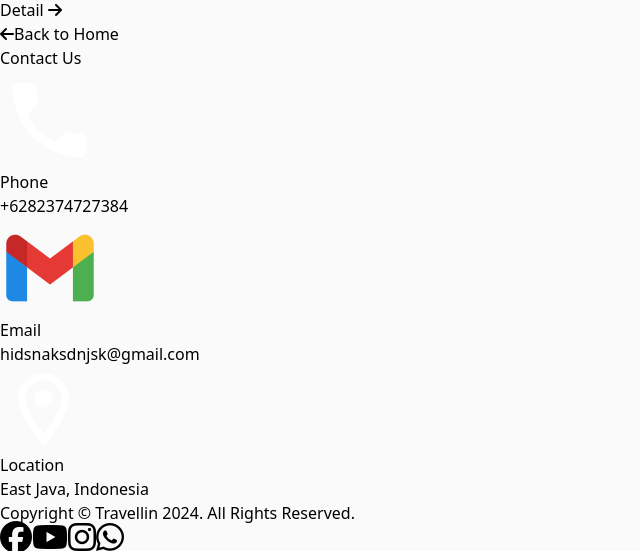
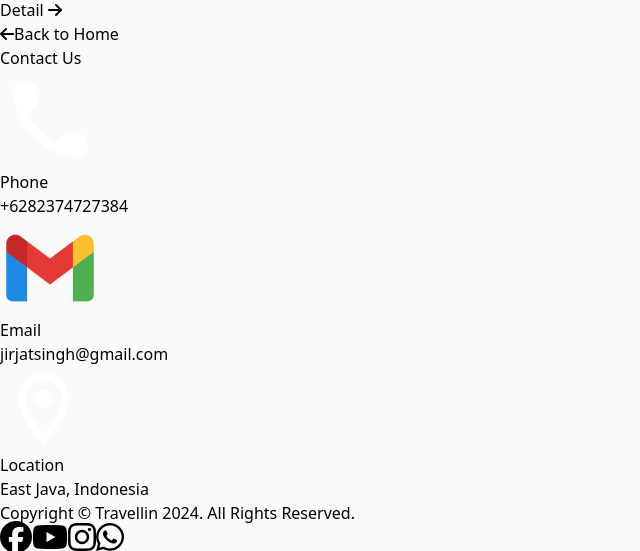
Before and after one commit to hikmahabdillah/Web-Travel, a React (Vite) app in the folder web-travel/: page /all-package in a window 1280 px wide. Shown: the part 3941-4492 px from the top of the page, without its empty margins (0-640 px from the left). Built offline with nearby package versions, Linux system fonts and the light colour scheme.

Commit message:
optimizing code on footer section

```diff
--- /dev/null
+++ b/web-travel/public/data/dataLink.json
@@ -0,0 +1,51 @@
+[
+  {
+    "id" : 1,
+    "name" : "Phone",
+    "link" : "#",
+    "content" : "+6282374727384",
+    "img" : "/img/Phone.png"
+  },
+  {
+    "id" : 2,
+    "name" : "Email",
+    "link" : "#",
+    "content" : "jirjatsingh@gmail.com",
+    "img" : "/img/Gmail.png"
+  },
+  {
+    "id" : 3,
+    "name" : "Location",
+    "link" : "#",
+    "content" : "East Java, Indonesia",
+    "img" : "/img/Location.png"
+  },
+  {
+    "id" : 4,
+    "name" : "Facebook",
+    "link" : "#",
+    "content" : "aldrin__",
+    "img" : "fa-brands fa-facebook fa-2xl text-slate-50"
+  },
+  {
+    "id" : 5,
+    "name" : "Youtube",
+    "link" : "#",
+    "content" : "aldrin__",
+    "img" : "fa-brands fa-youtube fa-2xl text-slate-50"
+  },
+  {
+    "id" : 6,
+    "name" : "Instagram",
+    "link" : "#",
+    "content" : "aldrin__",
+    "img" : "fa-brands fa-instagram fa-2xl text-slate-50"
+  },
+  {
+    "id" : 7,
+    "name" : "WhatsApp",
+    "link" : "#",
+    "content" : "+6282374727384",
+    "img" : "fa-brands fa-whatsapp fa-2xl text-slate-50"
+  }
+]
--- a/web-travel/src/components/Footer.jsx
+++ b/web-travel/src/components/Footer.jsx
@@ -1,39 +1,37 @@
+import getLinkData from "../hooks/useLink";
+
 const Footer = () => {
+  const links = getLinkData();
   return (
     <>
       <footer className="flex flex-col p-10 pb-3 bg-[#162133]">
         <header className="text-slate-50 mb-8">
-          <h1 className="text-3xl font-bold md:text-4xl lg:text-5xl mb-5">Contact Us</h1>
+          <h1 className="text-3xl font-bold md:text-4xl lg:text-5xl mb-5">
+            Contact Us
+          </h1>
           <div className="w-full border-2 border-slate-50 h-[0.5px]"></div>
         </header>
         <div className="flex flex-col gap-7 md:ms-5 max-w-lg w-full">
-            <a href="#" target="_blank" rel="">
-          <div className="flex items-center gap-3">
-            <img className="h-12 w-12 p-2 border-2 border-slate-50 rounded-full" src="/img/Phone.png" alt="" />
-            <span>
-              <h1 className="text-xl leading-none mb-1 text-slate-50 font-semibold">Phone</h1>
-              <p className="text-lg leading-none text-sky-300">+6282374727384</p>
-            </span>
-          </div>
-            </a>
-            <a href="#" target="_blank" rel="">
-          <div className="flex items-center gap-3">
-            <img className="h-12 w-12 p-2 border-2 border-slate-50 rounded-full" src="/img/Gmail.png" alt="" />
-            <span>
-              <h1 className="text-xl leading-none mb-1 text-slate-50 font-semibold">Email</h1>
-              <p className="text-lg leading-none text-sky-300">hidsnaksdnjsk@gmail.com</p>
-            </span>
-          </div>
-            </a>
-            <a href="#" target="_blank" rel="">
-          <div className="flex items-center gap-3">
-            <img className="h-12 w-12 p-2 border-2 border-slate-50 rounded-full" src="/img/Location.png" alt="" />
-            <span>
-              <h1 className="text-xl leading-none mb-1 text-slate-50 font-semibold">Location</h1>
-              <p className="text-lg leading-none text-sky-300">East Java, Indonesia</p>
-            </span>
-          </div>
-            </a>
+          {links.length > 0 &&
+            links.slice(0, 3).map((link) => (
+              <a key={link.id} href={link.link} target="_blank" rel="">
+                <div className="flex items-center gap-3">
+                  <img
+                    className="h-12 w-12 p-2 border-2 border-slate-50 rounded-full"
+                    src={link.img}
+                    alt={link.name}
+                  />
+                  <span>
+                    <h1 className="text-xl leading-none mb-1 text-slate-50 font-semibold">
+                      {link.name}
+                    </h1>
+                    <p className="text-lg leading-none text-sky-300">
+                      {link.content}
+                    </p>
+                  </span>
+                </div>
+              </a>
+            ))}
           <div className="w-full border border-gray-500 h-0"></div>
         </div>
         <div className="mt-2 flex flex-wrap-reverse gap-7 h-max p-3 md:p-5 items-center justify-center sm:justify-between">
@@ -41,30 +39,12 @@ const Footer = () => {
             Copyright © Travellin 2024. All Rights Reserved.
           </p>
           <div className="flex gap-5 items-center leading-3 h-5">
-          <i className="fa-brands fa-facebook fa-2xl text-slate-50"></i>
-          <i className="fa-brands fa-youtube fa-2xl text-slate-50"></i>
-          <i className="fa-brands fa-instagram fa-2xl text-slate-50"></i>
-          <i className="fa-brands fa-whatsapp fa-2xl text-slate-50"></i>
-            {/* <img
-              src="https://i.pinimg.com/736x/7a/1d/01/7a1d01d5a4ef5899a20a0db1ac1d562f.jpg"
-              className="h-12 w-12 p-2 border-2 border-slate-50 rounded-full"
-              alt=""
-            />
-            <img
-              src="https://i.pinimg.com/736x/7a/1d/01/7a1d01d5a4ef5899a20a0db1ac1d562f.jpg"
-              className="h-12 w-12 p-2 border-2 border-slate-50 rounded-full"
-              alt=""
-            />
-            <img
-              src="https://i.pinimg.com/736x/7a/1d/01/7a1d01d5a4ef5899a20a0db1ac1d562f.jpg"
-              className="h-12 w-12 p-2 border-2 border-slate-50 rounded-full"
-              alt=""
-            />
-            <img
-              src="https://i.pinimg.com/736x/7a/1d/01/7a1d01d5a4ef5899a20a0db1ac1d562f.jpg"
-              className="h-12 w-12 p-2 border-2 border-slate-50 rounded-full"
-              alt=""
-            /> */}
+            {links.length > 0 &&
+              links.slice(3).map((link) => (
+                <a key={link.id} href={link.link} target="_blank" rel="">
+                  <i className={link.img}></i>
+                </a>
+              ))}
           </div>
         </div>
       </footer>
--- /dev/null
+++ b/web-travel/src/hooks/useLink.jsx
@@ -0,0 +1,29 @@
+import axios from "axios";
+import { useEffect, useState } from "react";
+
+const getData = async () => {
+  try {
+    const response = await axios.get("/data/dataLink.json");
+    return response.data;
+  } catch (error) {
+    console.error("Error fetching data:", error);
+    return [];
+  }
+};
+
+const getLinkData = () => {
+  const [links, setLinks] = useState([]);
+
+  useEffect(() => {
+    const fetchLinks = async () => {
+      const data = await getData();
+      setLinks(data);
+    };
+
+    fetchLinks();
+  }, []);
+
+  return links;
+};
+
+export default getLinkData;
```
